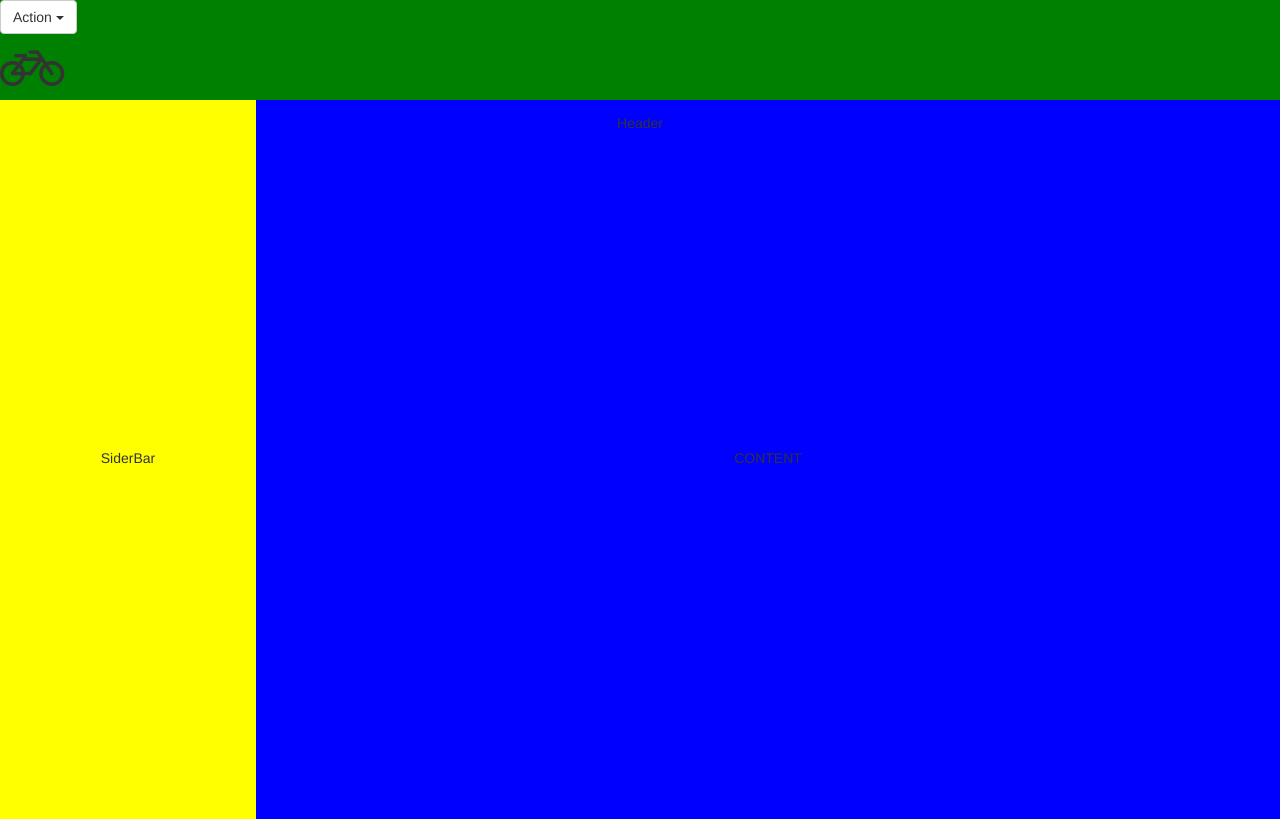
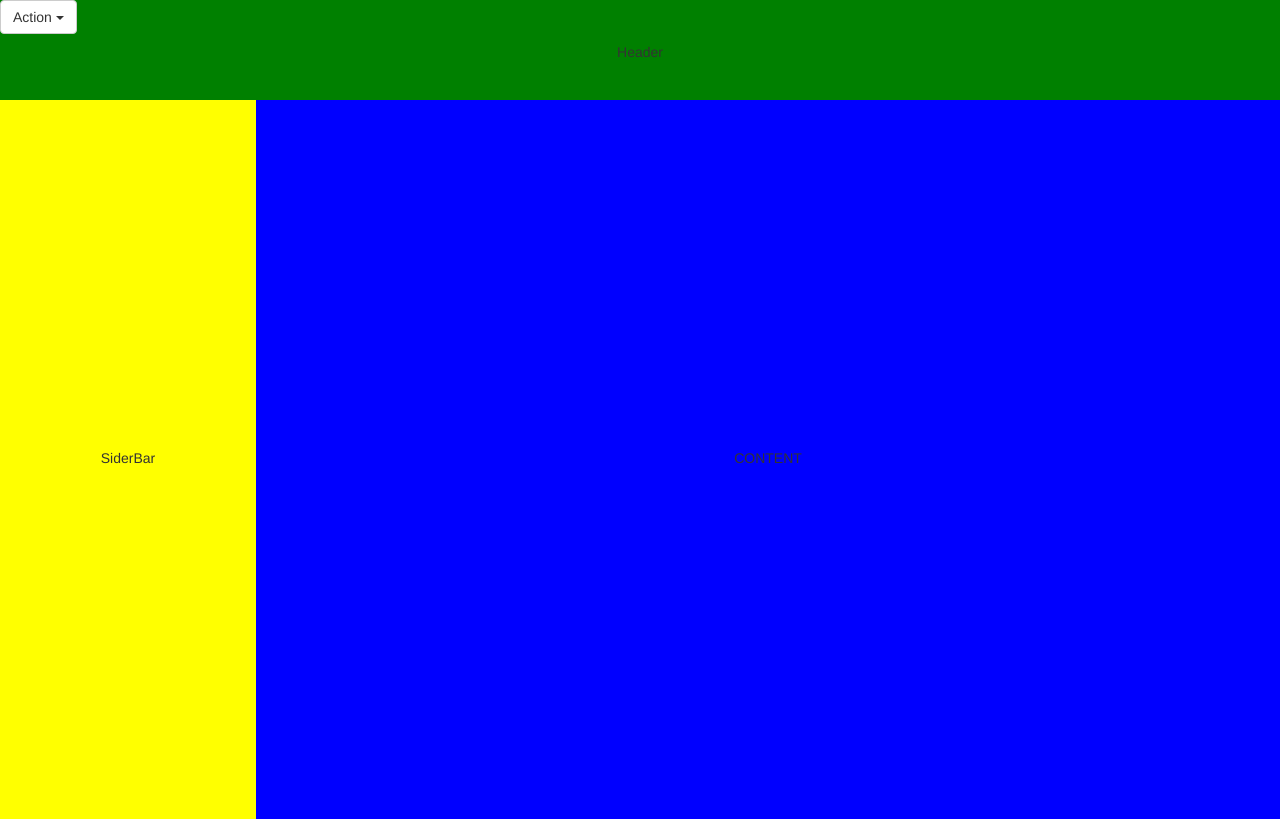
Before and after one commit to viktorlv30/html5_twoTeach, a plain HTML site: page index.html in a window 1280 px wide. Drawn offline with nearby package versions, Linux system fonts and the light colour scheme.

Commit message:
some don't important changes

```diff
--- a/index.html
+++ b/index.html
@@ -25,7 +25,7 @@
 
         <br>
 
-        <div class="size_bike"><i class="fa fa-bicycle" aria-hidden="true"></i></div>
+        <!--<div class="size_bike"><i class="fa fa-bicycle" aria-hidden="true"></i></div>-->
 
         <p class="text_center">Header</p>
     </header>
```
